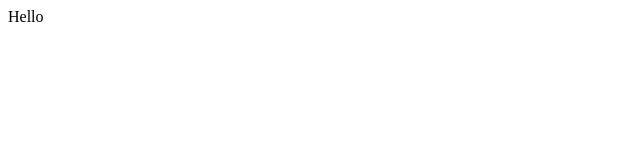
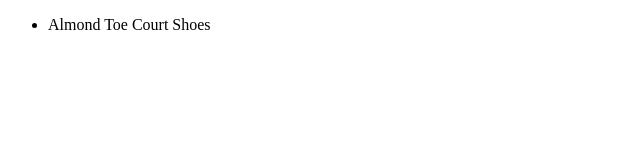
Before and after one commit to duskyshelf/clothingv2, a plain HTML site: page public/index.html in a window 1280 px wide. Shown: the whole page, without its empty margins (0-640 px from the left). Drawn offline with nearby package versions, Linux system fonts and the light colour scheme.

```diff
--- a/public/index.html
+++ b/public/index.html
@@ -11,8 +11,11 @@
 
   </head>
 
-  <body>
-    Hello
-
+  <body ng-controller="ClothingShopController">
+    <div>
+      <ul class="product-list">
+        <li> Almond Toe Court Shoes </li>
+      </ul>
+    </div>
   </body>
 </html>
```
Also changed, not shown: test/e2e/ShopFeatureSpec.js (+9 -0 lines), test/unit/productfactory.spec.js (added, +14 -0 lines).
